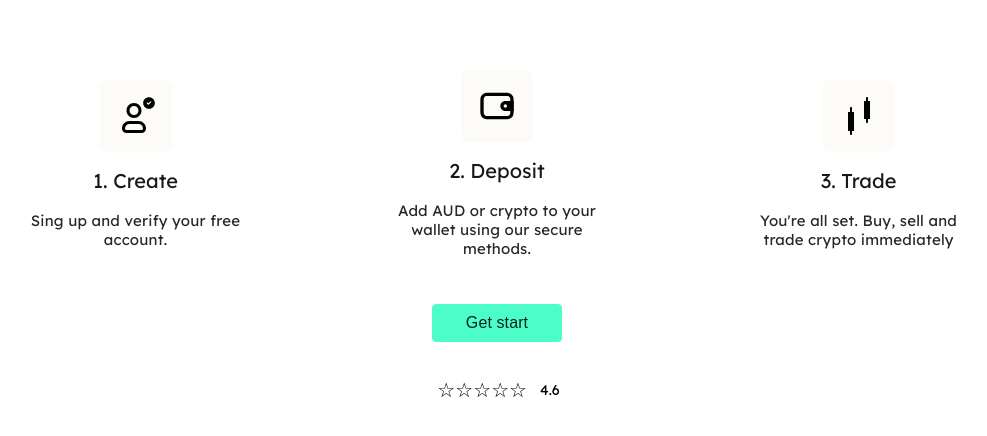
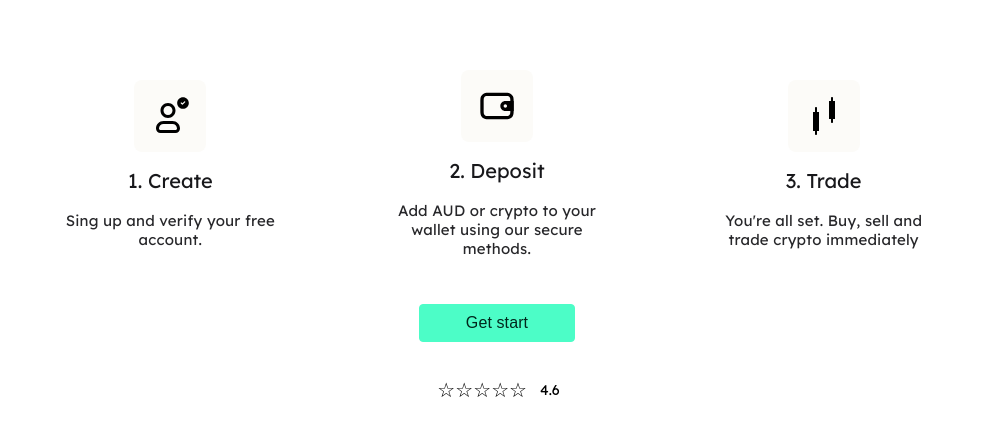
Before and after one commit to AtikinXX/trade, a plain HTML site: page index.html in a window 1280 px wide. Shown: the part 258-694 px from the top of the page, without its empty margins (143-1130 px from the left). Drawn offline with Linux system fonts and the light colour scheme.

Commit message:
Правки css

```diff
--- a/style.css
+++ b/style.css
@@ -26,13 +26,10 @@ body {
 }
 .step {
 	display: flex;
-	justify-content: space-between;
+	justify-content: space-around;
 	align-items: center;
 }
 .step__block {
-	display: flex;
-	flex-direction: column;
-	justify-content: space-between;
 	text-align: center;
 	max-width: 257px;
 	margin-bottom: 46px;
@@ -92,7 +89,7 @@ button.btn {
 	background: #4CFDC7;
 	border: 1px solid #4CFDC7;
 	border-radius: 4px;
-	padding: 9px 33px;
+	padding: 9px 46px;
 	letter-spacing: 0.1px;
 	transition: all .3s linear;
 }
```
